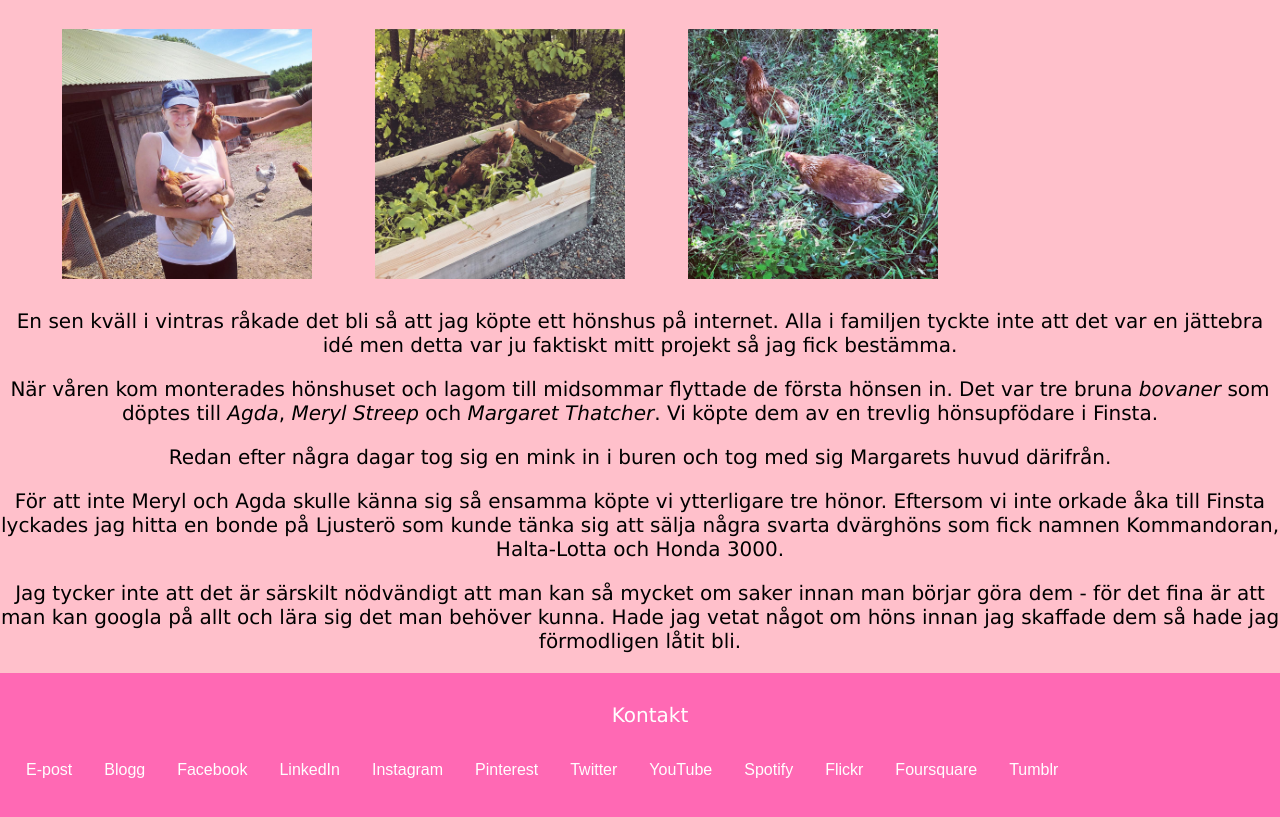
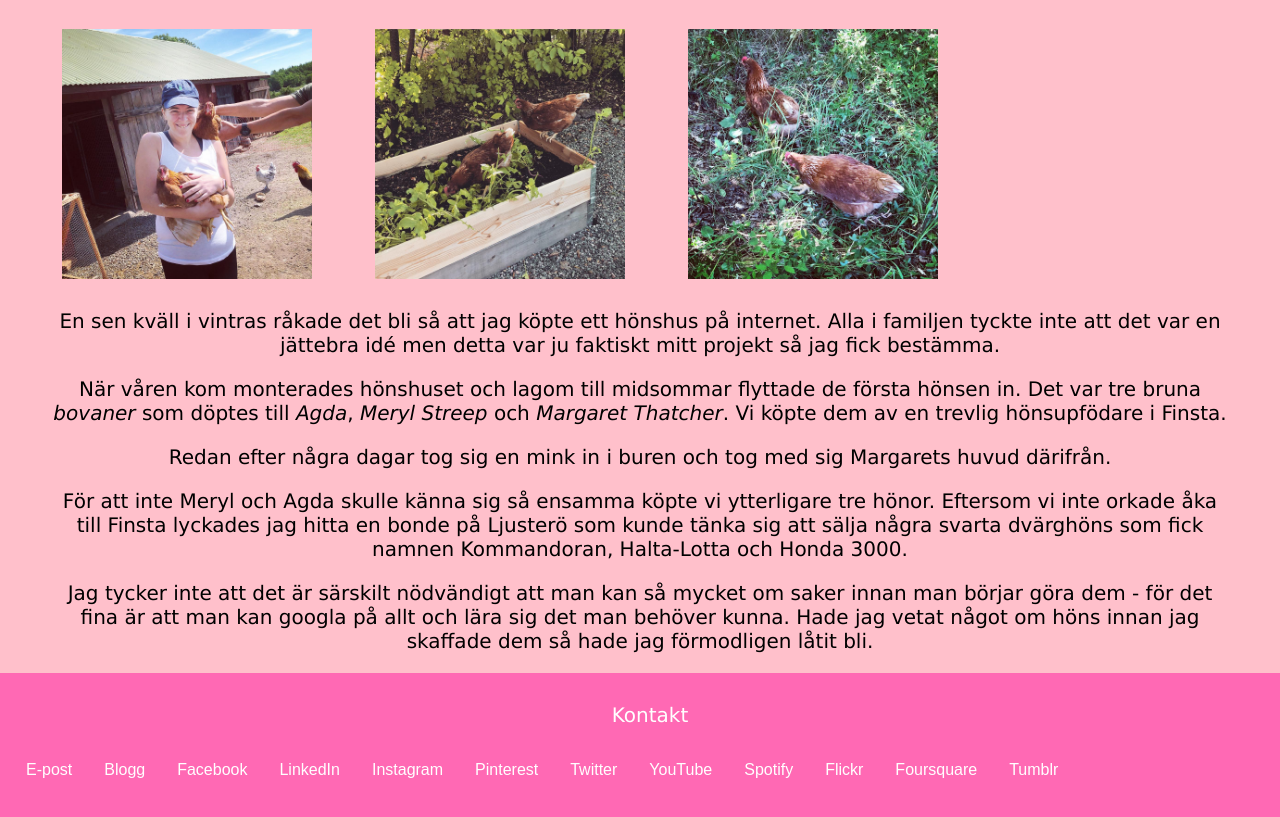
Before and after one commit to naversten/CodeCamp, a plain HTML site: page myhens.html in a window 1280 px wide. Shown: the part 107-924 px from the top of the page. Drawn offline with Linux system fonts and the light colour scheme.

Commit message:
marginalfix

```diff
--- a/myhens.html
+++ b/myhens.html
@@ -45,27 +45,28 @@
   </div>
 </div>
 
-<p>
+<p class="charlotte5">
 En sen kväll i vintras råkade det bli så att jag köpte ett hönshus på internet.
 Alla i familjen tyckte inte att det var en jättebra
 idé men detta var ju faktiskt mitt projekt så jag fick bestämma.
-<p>
+</p>
+<p class="charlotte5">
 När våren kom monterades hönshuset och lagom till midsommar flyttade de första hönsen in. Det var tre
 bruna <i>bovaner</i> som döptes till <i>Agda</i>, <i>Meryl Streep</i> och <i>Margaret Thatcher</i>.
 Vi köpte dem av en trevlig hönsupfödare i Finsta.
-<p>
+</p>
+<p class="charlotte5">
 Redan efter några dagar tog sig en mink in i buren och tog med sig Margarets huvud därifrån.
-<p>
+</p>
+<p class="charlotte5">
 För att inte Meryl och Agda skulle känna sig så ensamma köpte vi ytterligare tre hönor.
 Eftersom vi inte orkade åka till Finsta lyckades jag hitta en bonde på Ljusterö som kunde tänka
 sig att sälja några svarta dvärghöns som fick namnen Kommandoran, Halta-Lotta och Honda 3000.
-<p>
+</p>
 
-
+<p class="charlotte5">
 Jag tycker inte att det är särskilt nödvändigt att man kan så mycket om saker innan man börjar göra dem -
 för det fina är att man kan googla på allt och lära sig det man behöver kunna. Hade jag vetat något om höns innan jag skaffade dem så hade jag förmodligen låtit bli.
-
-
 
 </p>
 
--- a/styles.css
+++ b/styles.css
@@ -5,6 +5,7 @@
 body {
     background-color: pink;
     text-align: center;
+
 }
 
 h1 {
@@ -110,6 +111,12 @@ div.desc {
       position: fixed;
 
     }
+    .charlotte5 {
+      margin-left: 50px;
+      margin-right: 50px;
+
+    }
+
     .contact {
       text-align: center;
     }
```
